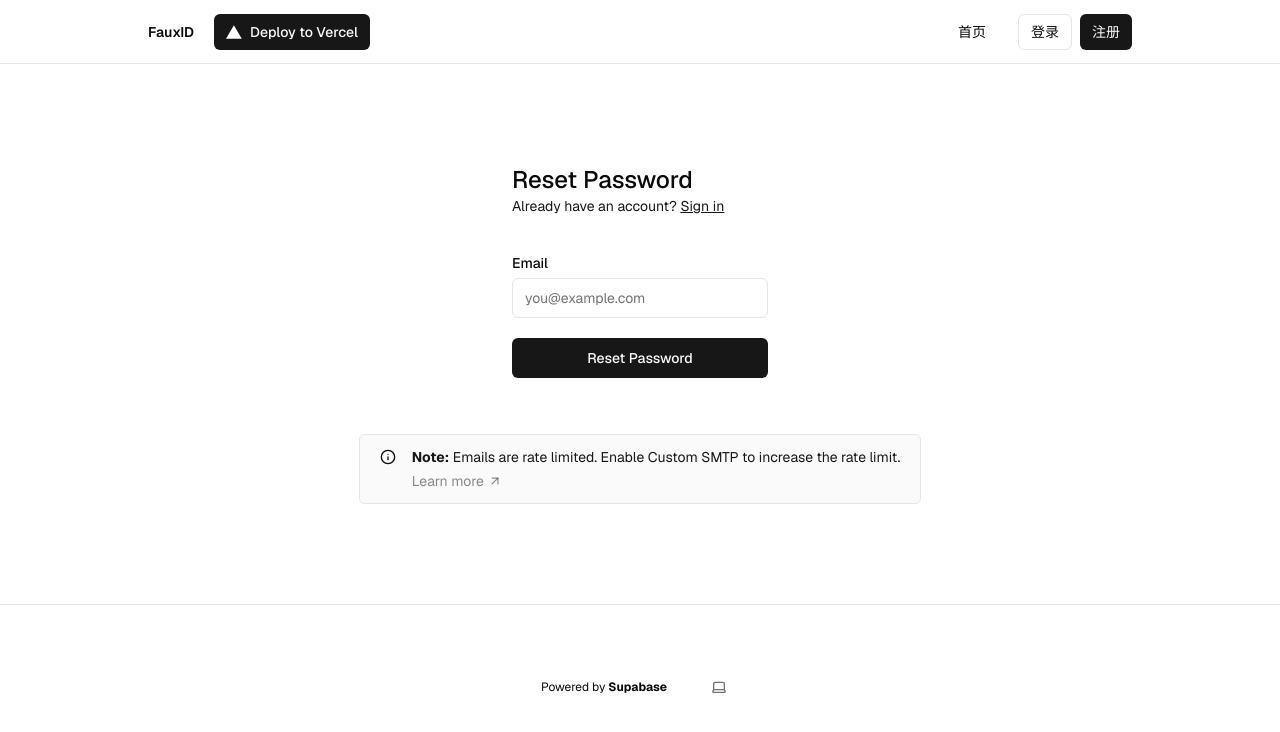
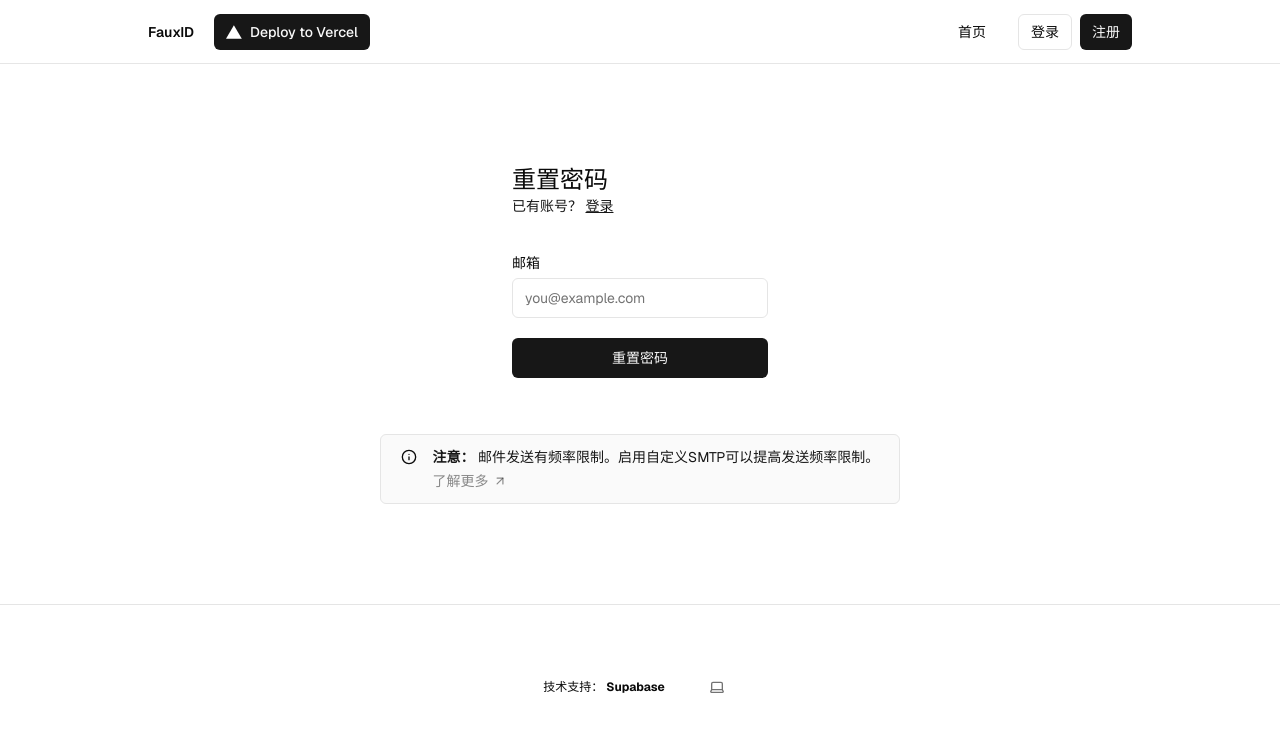
Before and after one commit to h7ml/fauxid, a Next.js app: page /forgot-password in a window 1280 px wide. Shown: the top 732 px of the page. Built offline with nearby package versions, Linux system fonts and the light colour scheme; no server answers.

Commit message:
feat(i18n): 添加中文翻译并更新多语言支持
- 在登录、注册、忘记密码等页面添加中文翻译
- 更新全局布局和组件的中文显示
- 优化环境变量警告和主题切换器的中文适配

```diff
--- a/app/(auth-pages)/forgot-password/page.tsx
+++ b/app/(auth-pages)/forgot-password/page.tsx
@@ -14,19 +14,19 @@ export default async function ForgotPassword(props: {
     <>
       <form className="flex-1 flex flex-col w-full gap-2 text-foreground [&>input]:mb-6 min-w-64 max-w-64 mx-auto">
         <div>
-          <h1 className="text-2xl font-medium">Reset Password</h1>
+          <h1 className="text-2xl font-medium">重置密码</h1>
           <p className="text-sm text-secondary-foreground">
-            Already have an account?{" "}
+            已有账号？{" "}
             <Link className="text-primary underline" href="/sign-in">
-              Sign in
+              登录
             </Link>
           </p>
         </div>
         <div className="flex flex-col gap-2 [&>input]:mb-3 mt-8">
-          <Label htmlFor="email">Email</Label>
+          <Label htmlFor="email">邮箱</Label>
           <Input name="email" placeholder="you@example.com" required />
           <SubmitButton formAction={forgotPasswordAction}>
-            Reset Password
+            重置密码
           </SubmitButton>
           <FormMessage message={searchParams} />
         </div>
--- a/app/(auth-pages)/sign-in/page.tsx
+++ b/app/(auth-pages)/sign-in/page.tsx
@@ -9,33 +9,33 @@ export default async function Login(props: { searchParams: Promise<Message> }) {
   const searchParams = await props.searchParams;
   return (
     <form className="flex-1 flex flex-col min-w-64">
-      <h1 className="text-2xl font-medium">Sign in</h1>
+      <h1 className="text-2xl font-medium">登录</h1>
       <p className="text-sm text-foreground">
-        Don't have an account?{" "}
+        没有账号？{" "}
         <Link className="text-foreground font-medium underline" href="/sign-up">
-          Sign up
+          注册
         </Link>
       </p>
       <div className="flex flex-col gap-2 [&>input]:mb-3 mt-8">
-        <Label htmlFor="email">Email</Label>
+        <Label htmlFor="email">邮箱</Label>
         <Input name="email" placeholder="you@example.com" required />
         <div className="flex justify-between items-center">
-          <Label htmlFor="password">Password</Label>
+          <Label htmlFor="password">密码</Label>
           <Link
             className="text-xs text-foreground underline"
             href="/forgot-password"
           >
-            Forgot Password?
+            忘记密码？
           </Link>
         </div>
         <Input
           type="password"
           name="password"
-          placeholder="Your password"
+          placeholder="请输入密码"
           required
         />
-        <SubmitButton pendingText="Signing In..." formAction={signInAction}>
-          Sign in
+        <SubmitButton pendingText="正在登录..." formAction={signInAction}>
+          登录
         </SubmitButton>
         <FormMessage message={searchParams} />
       </div>
--- a/app/(auth-pages)/sign-up/page.tsx
+++ b/app/(auth-pages)/sign-up/page.tsx
@@ -21,26 +21,26 @@ export default async function Signup(props: {
   return (
     <>
       <form className="flex flex-col min-w-64 max-w-64 mx-auto">
-        <h1 className="text-2xl font-medium">Sign up</h1>
+        <h1 className="text-2xl font-medium">注册</h1>
         <p className="text-sm text text-foreground">
-          Already have an account?{" "}
+          已有账号？{" "}
           <Link className="text-primary font-medium underline" href="/sign-in">
-            Sign in
+            登录
           </Link>
         </p>
         <div className="flex flex-col gap-2 [&>input]:mb-3 mt-8">
-          <Label htmlFor="email">Email</Label>
+          <Label htmlFor="email">邮箱</Label>
           <Input name="email" placeholder="you@example.com" required />
-          <Label htmlFor="password">Password</Label>
+          <Label htmlFor="password">密码</Label>
           <Input
             type="password"
             name="password"
-            placeholder="Your password"
+            placeholder="请输入密码"
             minLength={6}
             required
           />
-          <SubmitButton formAction={signUpAction} pendingText="Signing up...">
-            Sign up
+          <SubmitButton formAction={signUpAction} pendingText="正在注册...">
+            注册
           </SubmitButton>
           <FormMessage message={searchParams} />
         </div>
--- a/app/(auth-pages)/smtp-message.tsx
+++ b/app/(auth-pages)/smtp-message.tsx
@@ -7,8 +7,7 @@ export function SmtpMessage() {
       <InfoIcon size={16} className="mt-0.5" />
       <div className="flex flex-col gap-1">
         <small className="text-sm text-secondary-foreground">
-          <strong> Note:</strong> Emails are rate limited. Enable Custom SMTP to
-          increase the rate limit.
+          <strong>注意：</strong> 邮件发送有频率限制。启用自定义SMTP可以提高发送频率限制。
         </small>
         <div>
           <Link
@@ -16,7 +15,7 @@ export function SmtpMessage() {
             target="_blank"
             className="text-primary/50 hover:text-primary flex items-center text-sm gap-1"
           >
-            Learn more <ArrowUpRight size={14} />
+            了解更多 <ArrowUpRight size={14} />
           </Link>
         </div>
       </div>
--- a/app/actions.ts
+++ b/app/actions.ts
@@ -15,7 +15,7 @@ export const signUpAction = async (formData: FormData) => {
     return encodedRedirect(
       "error",
       "/sign-up",
-      "Email and password are required",
+      "邮箱和密码不能为空",
     );
   }
 
@@ -34,7 +34,7 @@ export const signUpAction = async (formData: FormData) => {
     return encodedRedirect(
       "success",
       "/sign-up",
-      "Thanks for signing up! Please check your email for a verification link.",
+      "感谢您的注册！请检查您的邮箱以获取验证链接。",
     );
   }
 };
@@ -63,7 +63,7 @@ export const forgotPasswordAction = async (formData: FormData) => {
   const callbackUrl = formData.get("callbackUrl")?.toString();
 
   if (!email) {
-    return encodedRedirect("error", "/forgot-password", "Email is required");
+    return encodedRedirect("error", "/forgot-password", "邮箱不能为空");
   }
 
   const { error } = await supabase.auth.resetPasswordForEmail(email, {
@@ -75,7 +75,7 @@ export const forgotPasswordAction = async (formData: FormData) => {
     return encodedRedirect(
       "error",
       "/forgot-password",
-      "Could not reset password",
+      "无法重置密码",
     );
   }
 
@@ -86,7 +86,7 @@ export const forgotPasswordAction = async (formData: FormData) => {
   return encodedRedirect(
     "success",
     "/forgot-password",
-    "Check your email for a link to reset your password.",
+    "请查看您的邮箱以获取重置密码的链接。",
   );
 };
 
@@ -100,7 +100,7 @@ export const resetPasswordAction = async (formData: FormData) => {
     encodedRedirect(
       "error",
       "/protected/reset-password",
-      "Password and confirm password are required",
+      "密码和确认密码不能为空",
     );
   }
 
@@ -108,7 +108,7 @@ export const resetPasswordAction = async (formData: FormData) => {
     encodedRedirect(
       "error",
       "/protected/reset-password",
-      "Passwords do not match",
+      "两次输入的密码不一致",
     );
   }
 
@@ -120,11 +120,11 @@ export const resetPasswordAction = async (formData: FormData) => {
     encodedRedirect(
       "error",
       "/protected/reset-password",
-      "Password update failed",
+      "密码更新失败",
     );
   }
 
-  encodedRedirect("success", "/protected/reset-password", "Password updated");
+  encodedRedirect("success", "/protected/reset-password", "密码已更新");
 };
 
 export const signOutAction = async () => {
--- a/app/layout.tsx
+++ b/app/layout.tsx
@@ -30,7 +30,7 @@ export default function RootLayout({
   children: React.ReactNode;
 }>) {
   return (
-    <html lang="en" className={geistSans.className} suppressHydrationWarning>
+    <html lang="zh" className={geistSans.className} suppressHydrationWarning>
       <body className="bg-background text-foreground" suppressHydrationWarning>
         <ThemeProvider
           attribute="class"
@@ -57,7 +57,7 @@ export default function RootLayout({
 
               <footer className="w-full flex items-center justify-center border-t mx-auto text-center text-xs gap-8 py-16">
                 <p>
-                  Powered by{" "}
+                  技术支持：{" "}
                   <a
                     href="https://supabase.com/?utm_source=create-next-app&utm_medium=template&utm_term=nextjs"
                     target="_blank"
--- a/app/protected/reset-password/page.tsx
+++ b/app/protected/reset-password/page.tsx
@@ -10,26 +10,26 @@ export default async function ResetPassword(props: {
   const searchParams = await props.searchParams;
   return (
     <form className="flex flex-col w-full max-w-md p-4 gap-2 [&>input]:mb-4">
-      <h1 className="text-2xl font-medium">Reset password</h1>
+      <h1 className="text-2xl font-medium">重置密码</h1>
       <p className="text-sm text-foreground/60">
-        Please enter your new password below.
+        请在下方输入您的新密码。
       </p>
-      <Label htmlFor="password">New password</Label>
+      <Label htmlFor="password">新密码</Label>
       <Input
         type="password"
         name="password"
-        placeholder="New password"
+        placeholder="请输入新密码"
         required
       />
-      <Label htmlFor="confirmPassword">Confirm password</Label>
+      <Label htmlFor="confirmPassword">确认密码</Label>
       <Input
         type="password"
         name="confirmPassword"
-        placeholder="Confirm password"
+        placeholder="请确认密码"
         required
       />
       <SubmitButton formAction={resetPasswordAction}>
-        Reset password
+        重置密码
       </SubmitButton>
       <FormMessage message={searchParams} />
     </form>
--- a/components/env-var-warning.tsx
+++ b/components/env-var-warning.tsx
@@ -6,7 +6,7 @@ export function EnvVarWarning() {
   return (
     <div className="flex gap-4 items-center">
       <Badge variant={"outline"} className="font-normal">
-        Supabase environment variables required
+        需要设置 Supabase 环境变量
       </Badge>
       <div className="flex gap-2">
         <Button
@@ -16,7 +16,7 @@ export function EnvVarWarning() {
           disabled
           className="opacity-75 cursor-none pointer-events-none"
         >
-          <Link href="/sign-in">Sign in</Link>
+          <Link href="/sign-in">登录</Link>
         </Button>
         <Button
           asChild
@@ -25,7 +25,7 @@ export function EnvVarWarning() {
           disabled
           className="opacity-75 cursor-none pointer-events-none"
         >
-          <Link href="/sign-up">Sign up</Link>
+          <Link href="/sign-up">注册</Link>
         </Button>
       </div>
     </div>
--- a/components/submit-button.tsx
+++ b/components/submit-button.tsx
@@ -10,7 +10,7 @@ type Props = ComponentProps<typeof Button> & {
 
 export function SubmitButton({
   children,
-  pendingText = "Submitting...",
+  pendingText = "提交中...",
   ...props
 }: Props) {
   const { pending } = useFormStatus();
--- a/components/theme-switcher.tsx
+++ b/components/theme-switcher.tsx
@@ -59,15 +59,15 @@ const ThemeSwitcher = () => {
         >
           <DropdownMenuRadioItem className="flex gap-2" value="light">
             <Sun size={ICON_SIZE} className="text-muted-foreground" />{" "}
-            <span>Light</span>
+            <span>浅色</span>
           </DropdownMenuRadioItem>
           <DropdownMenuRadioItem className="flex gap-2" value="dark">
             <Moon size={ICON_SIZE} className="text-muted-foreground" />{" "}
-            <span>Dark</span>
+            <span>深色</span>
           </DropdownMenuRadioItem>
           <DropdownMenuRadioItem className="flex gap-2" value="system">
             <Laptop size={ICON_SIZE} className="text-muted-foreground" />{" "}
-            <span>System</span>
+            <span>系统</span>
           </DropdownMenuRadioItem>
         </DropdownMenuRadioGroup>
       </DropdownMenuContent>
```
